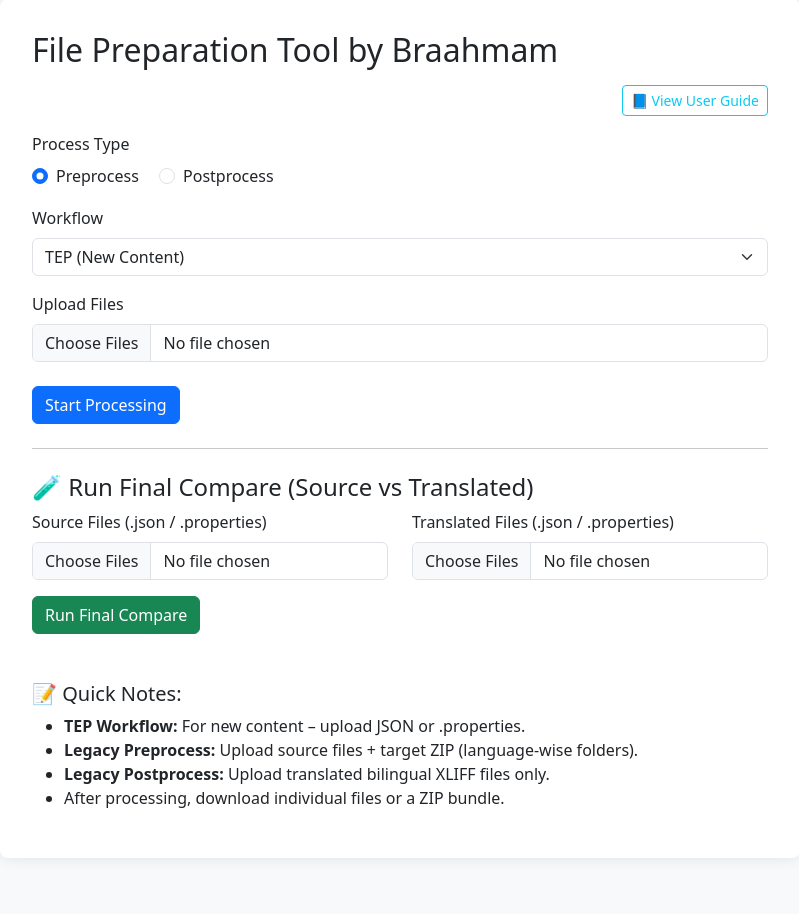
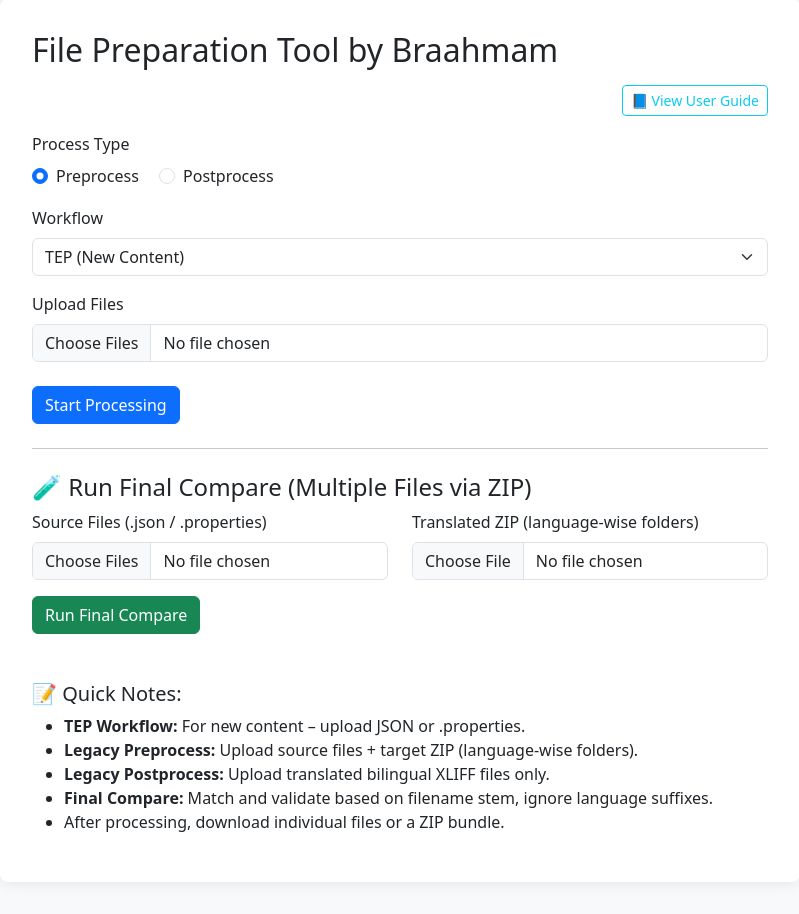
Before and after one commit to manibrh/Autoflow, a Flask app: page / in a window 1280 px wide. Shown: the part 33-947 px from the top of the page, without its empty margins (240-1039 px from the left). Before the commit the page ends 841 px from the top, so only its background shows below. Run offline with Flask 3, Linux system fonts and the light colour scheme; parts of the project's set-up code (start-up, migrations or seed data) failed here and were passed over.

Commit message:
Update ui.html

```diff
--- a/templates/ui.html
+++ b/templates/ui.html
@@ -81,8 +81,7 @@
   </div>
 
   <hr class="my-4">
-
-  <h4>🧪 Run Final Compare (Source vs Translated)</h4>
+  <h4>🧪 Run Final Compare (Multiple Files via ZIP)</h4>
   <form action="/final_compare" method="post" enctype="multipart/form-data">
     <div class="row mb-3">
       <div class="col">
@@ -90,8 +89,8 @@
         <input type="file" class="form-control" name="source_files" multiple required>
       </div>
       <div class="col">
-        <label class="form-label">Translated Files (.json / .properties)</label>
-        <input type="file" class="form-control" name="translated_files" multiple required>
+        <label class="form-label">Translated ZIP (language-wise folders)</label>
+        <input type="file" class="form-control" name="translated_zip" accept=".zip" required>
       </div>
     </div>
     <button type="submit" class="btn btn-success">Run Final Compare</button>
@@ -103,6 +102,7 @@
       <li><strong>TEP Workflow:</strong> For new content – upload JSON or .properties.</li>
       <li><strong>Legacy Preprocess:</strong> Upload source files + target ZIP (language-wise folders).</li>
       <li><strong>Legacy Postprocess:</strong> Upload translated bilingual XLIFF files only.</li>
+      <li><strong>Final Compare:</strong> Match and validate based on filename stem, ignore language suffixes.</li>
       <li>After processing, download individual files or a ZIP bundle.</li>
     </ul>
   </div>
@@ -168,7 +168,6 @@
           fileLinks.appendChild(link);
         });
 
-        // Show any collected errors
         if (data.errors && data.errors.length > 0) {
           const errorList = document.createElement('ul');
           errorList.className = 'text-danger mt-3';
```
